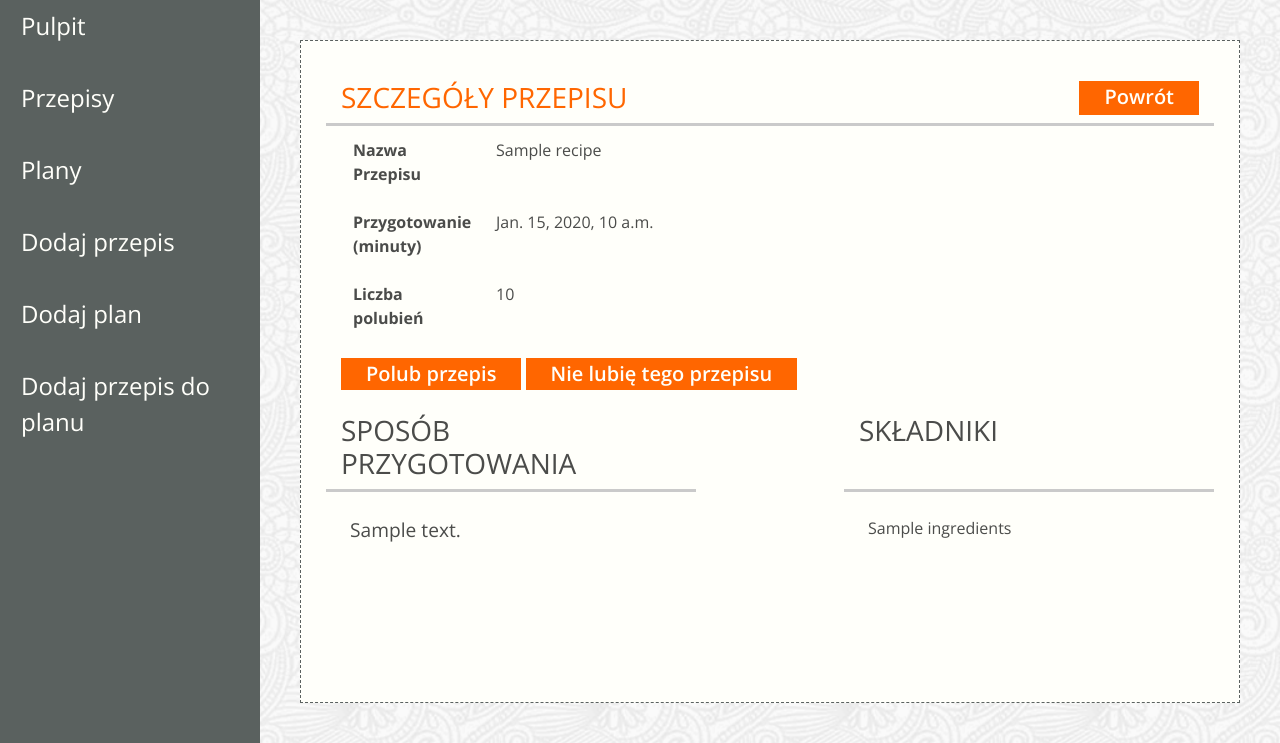
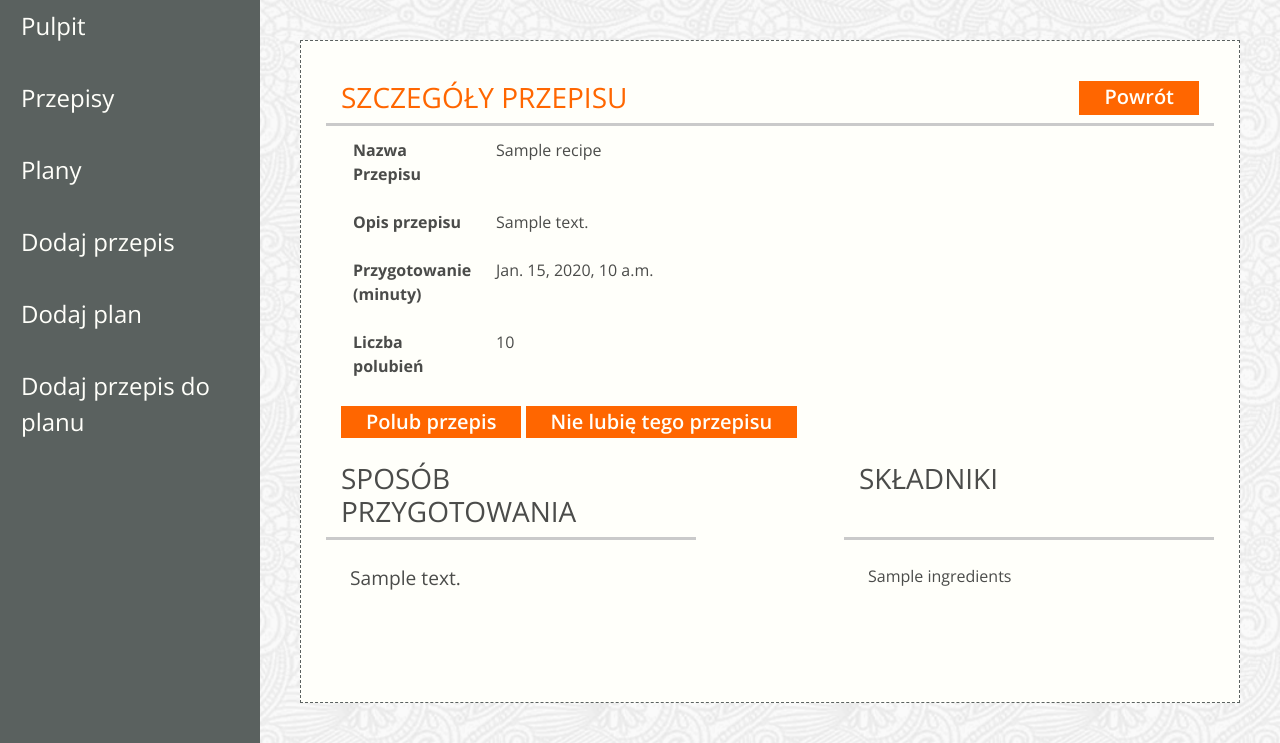
Before and after one commit to klaudiakryskiewicz/Scrum_Lab_Project, a Django app: template jedzonko/templates/app-recipe-details.html in a window 1280 px wide. Shown: the part 84-827 px from the top of the page. Run offline with Django 3.2, Linux system fonts and the light colour scheme; the template is opened without the code that fills it: most values are stand-ins (such as "Sample title", 1, 10 or a date in 2020); some libraries are stand-ins or nearby versions; some web fonts are replaced.

Commit message:
poprawa template'u pod nowy model recipe

```diff
--- a/jedzonko/templates/app-recipe-details.html
+++ b/jedzonko/templates/app-recipe-details.html
@@ -20,6 +20,12 @@
                 <th scope="row" class="col-2">Nazwa Przepisu</th>
                 <td class="col-7">
                     {{ recipe.name }}
+                </td>
+            </tr>
+            <tr class="d-flex">
+                <th scope="row" class="col-2">Opis przepisu</th>
+                <td class="col-7">
+                    {{ recipe.description }}
                 </td>
             </tr>
             <tr class="d-flex">
@@ -56,7 +62,7 @@
         </div>
         <div class="row d-flex">
             <div class="col-5 p-4">
-                <p>{{ recipe.description }}</p>
+                <p>{{ recipe.preparation_description }}</p>
             </div>
             <div class="col-2"></div>
             <ul class="col-5 p-4 list-unstyled">
```
